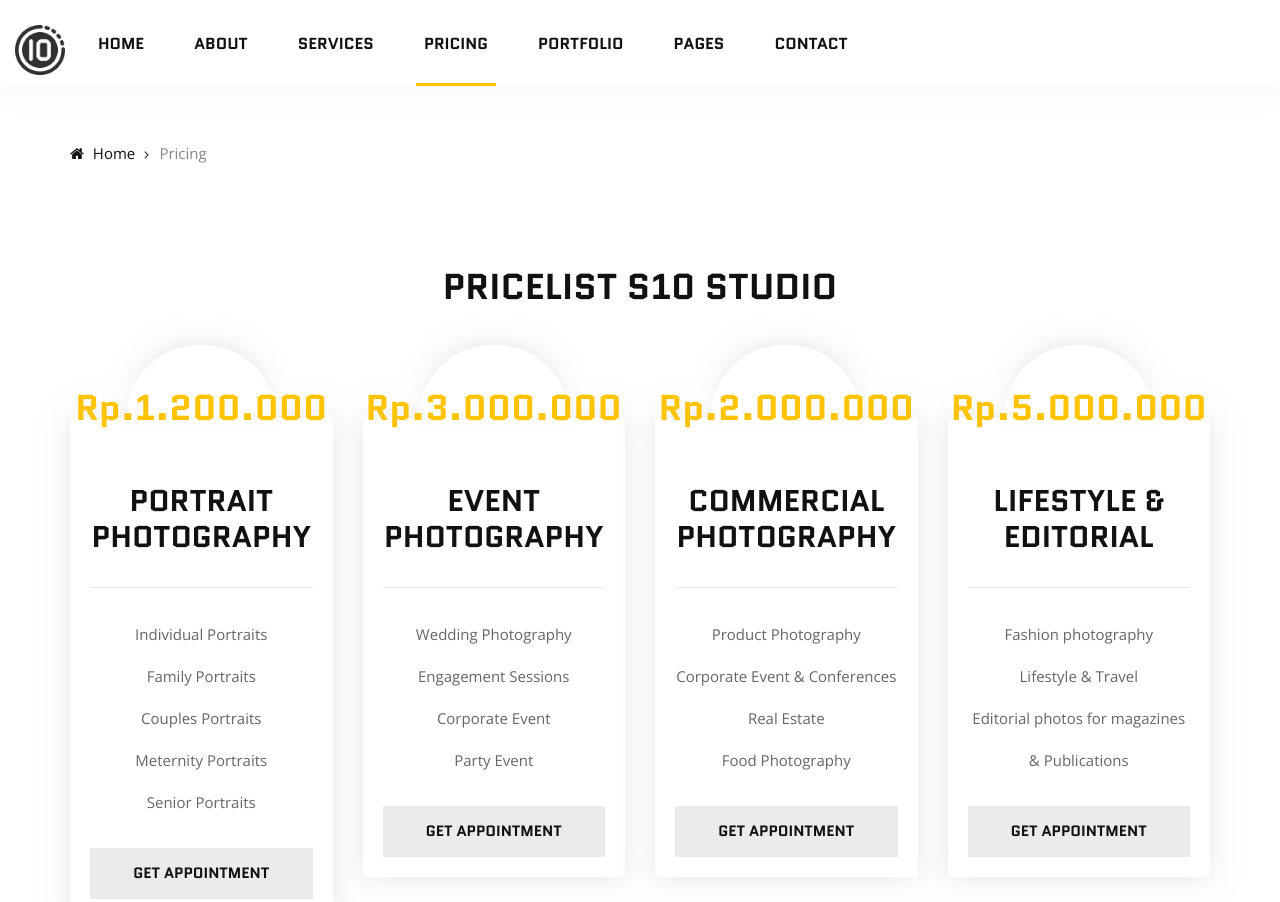
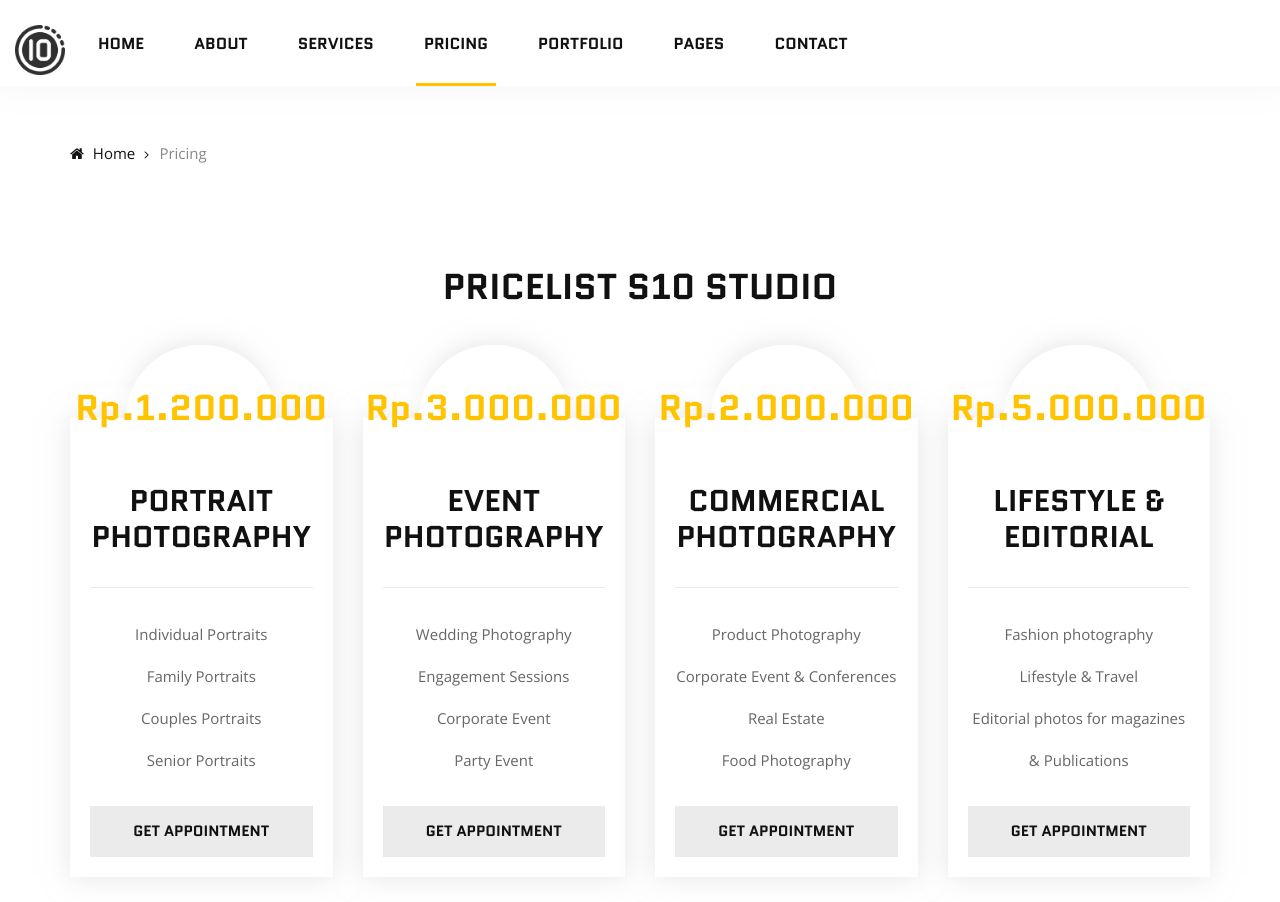
Before and after one commit to straighttenstudio/straighttenstudio.github.io, a website: page pricing.html in a window 1280 px wide. Shown: the top 902 px of the page. Drawn offline with nearby package versions, Linux system fonts and the light colour scheme.

Commit message:
Update pricing.html

```diff
--- a/pricing.html
+++ b/pricing.html
@@ -100,7 +100,6 @@
                                 <li>Individual Portraits</li>
                                 <li>Family Portraits</li>
                                 <li>Couples Portraits</li>
-                                <li>Meternity Portraits</li>
                                 <li>Senior Portraits</li>
                             </ul>
                             <a href="contact.html" class="primary-btn">Get appointment</a>
```
